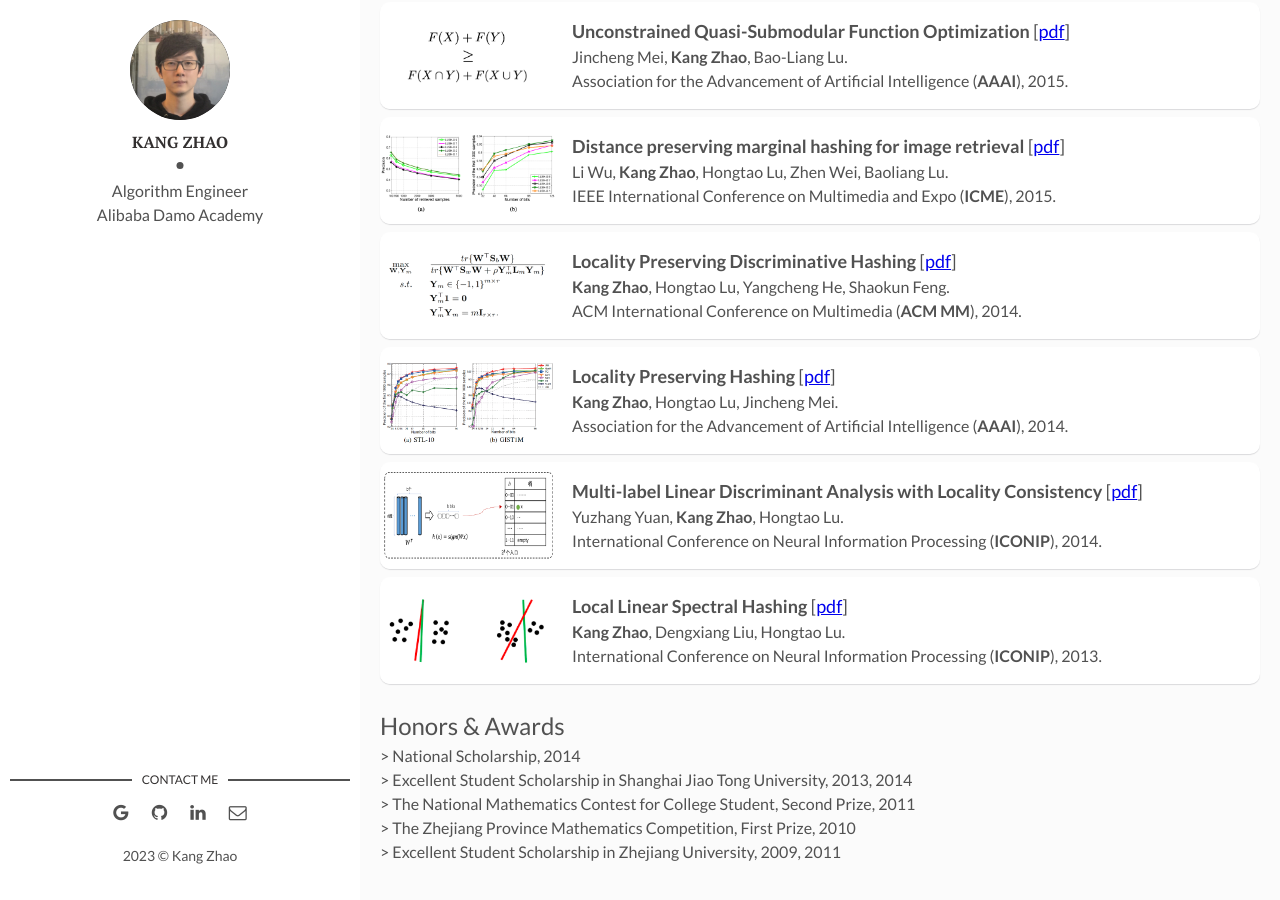
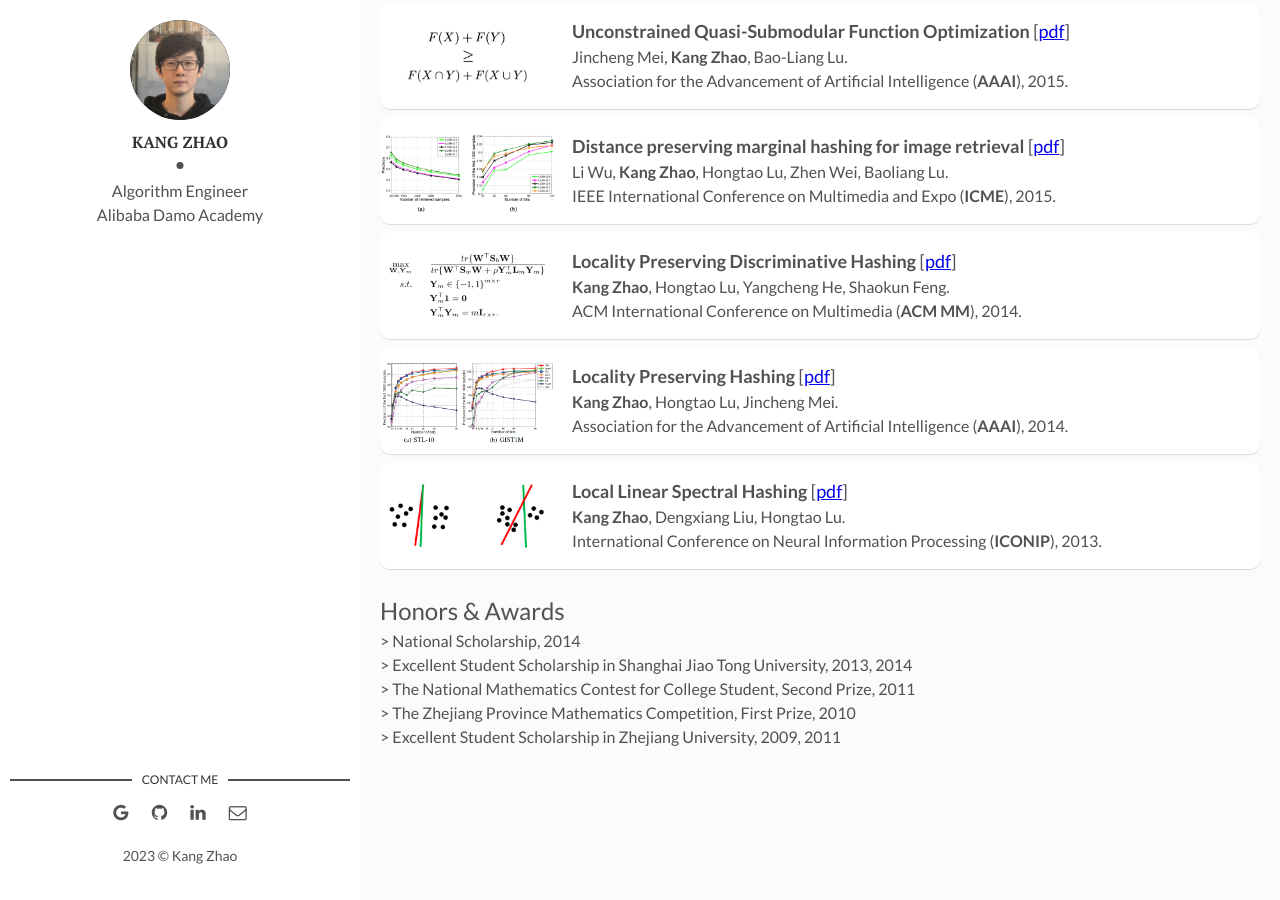
Before and after one commit to kangzhao2/kangzhao2.github.io, a Jekyll site: the page built from index.html, in a window 1280 px wide and 900 px high, scrolled down 1473 px. Built offline with Jekyll 4.4.1, drawn with Linux system fonts in a browser that asks for light colours; the list of posts is cut into pages by our own code; some of the changed text lies outside the part shown.

Commit message:
Update index.html

```diff
--- a/index.html
+++ b/index.html
@@ -11,7 +11,7 @@ My research interests include large-scale visual search, computer vision and mac
   > 2021.2.18: One paper accepted in CVPR 2021<br>
   > 2020.12.5: One paper accepted in AAAI 2021
 </p>
-<p><font size="5">Selected Publications [<a href="https://scholar.google.com/citations?user=02H8RBIAAAAJ&hl=zh-CN">Google Scholar</a>]</font><br>(* indicates equal contribution)
+<p><font size="5">Selected Publications [full list in <a href="https://scholar.google.com/citations?user=02H8RBIAAAAJ&hl=zh-CN">Google Scholar</a>]</font><br>(* indicates equal contribution)
 </p>
 </body>
 
@@ -99,12 +99,12 @@ My research interests include large-scale visual search, computer vision and mac
   </div>
 </article>
 
-<article class="post">
+<!-- <article class="post">
   <a class="post-thumbnail" style="background-image: url({{"/assets/img/LLPH.jpg"}})"></a>
   <div class="post-content">
     <p><font size="4"><b>Multi-label Linear Discriminant Analysis with Locality Consistency</b> [<a href="https://link.springer.com/chapter/10.1007/978-3-319-12640-1_47">pdf</a>]</font> <br>Yuzhang Yuan, <b>Kang Zhao</b>, Hongtao Lu. <br>International Conference on Neural Information Processing (<b>ICONIP</b>), 2014.</p>
   </div>
-</article>
+</article> -->
 
 <article class="post">
   <a class="post-thumbnail" style="background-image: url({{"/assets/img/AAAI2014.jpg"}})"></a>
```
